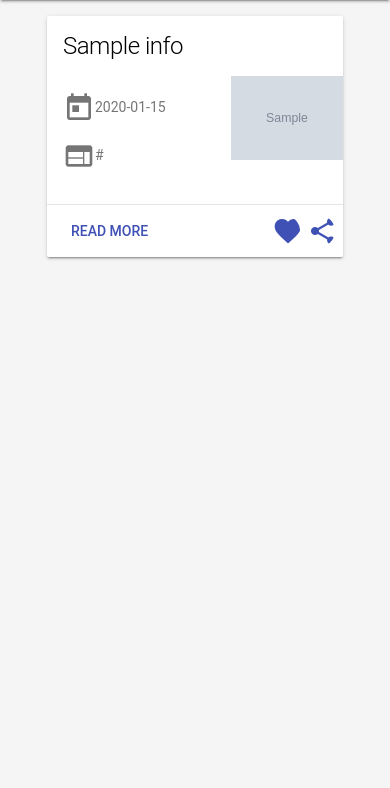
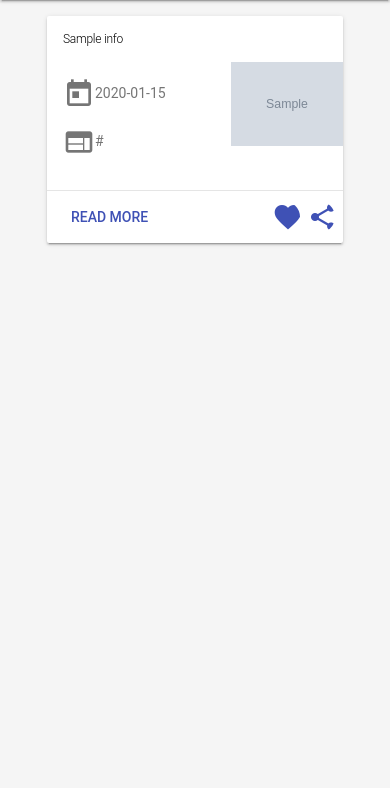
Before and after one commit to yoshiken/UedaHikaruCrawler, a Flask app: template src/templates/news.html in a window 390 px wide. Shown: the part 56-844 px from the top of the page. Run offline with Flask 2, Linux system fonts and the light colour scheme; the template is opened without the code that fills it: most values are stand-ins (such as "Sample title", 1, 10 or a date in 2020); grey boxes marked "Sample" are stand-in pictures.

Commit message:
:art: newsのmobile対応

```diff
--- a/src/static/css/card.css
+++ b/src/static/css/card.css
@@ -20,3 +20,13 @@
 .flex {
 	display: flex;
 }
+
+/**** Mobile layout ****/
+@media (max-width: 900px) {
+	.mdl-card__title-text {
+		font-size: 12px;
+	}
+	.material-icons.news-icon,
+		font-size: 18px;
+	}
+}
--- a/src/templates/news.html
+++ b/src/templates/news.html
@@ -10,8 +10,8 @@
         </div>
         <div class="flex">
           <div class="mdl-card__supporting-text mdl-cell--8-col">
-            <p><i class="material-icons">today</i>{{ info.updatetime }}</p>
-            <p><i class="material-icons">web</i>{{ info.link }}</p>
+            <p><i class="material-icons news-icon">today</i>{{ info.updatetime }}</p>
+            <p><i class="material-icons news-icon">web</i>{{ info.link }}</p>
           </div>
           <div class="mdl-card__media mdl-cell--3-col">
             <img src="{{ info.imgurl }}" width="173" border="0" alt="イベント画像">
```
